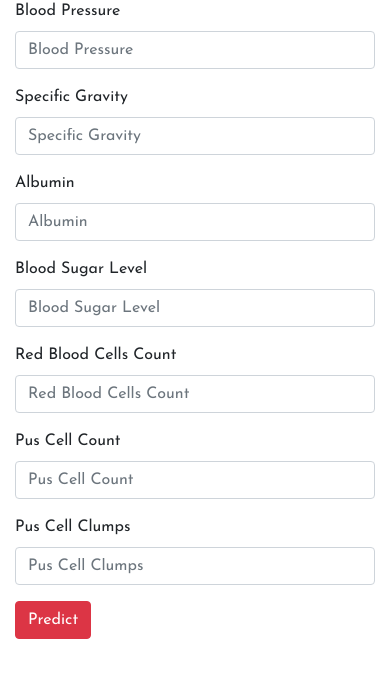
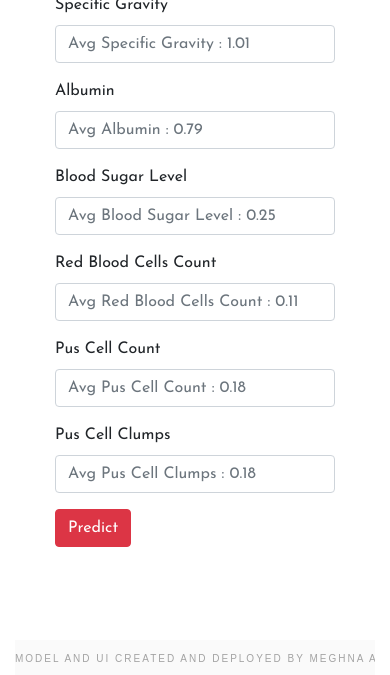
Before and after one commit to megz2312/Disease-Prediction-Project, a Flask app: page / in a window 390 px wide. Shown: the part 648-1323 px from the top of the page. Before the commit the page ends 1287 px from the top, so only its background shows below. Run offline with Flask 2, Linux system fonts and the light colour scheme; parts of the project's set-up code (start-up, migrations or seed data) failed here and were passed over; some libraries are stand-ins or nearby versions.

Commit message:
Update kidney.html

```diff
--- a/templates/kidney.html
+++ b/templates/kidney.html
@@ -19,96 +19,85 @@
     header,
     #intro {
     height: 100%;
+
     }
 
     img {
     display: block;
     max-width: 100%;
     height: auto;
+    padding-bottom: 45px;
+
     }
+    .row {    margin-right: 25px;
+    margin-left: 25px;padding-bottom: 45px;}
+
     </style>
     <title>Kidney Disease Prediction</title>
   </head>
   <body>
-    <header>
-      <nav class="navbar navbar-expand-md navbar-dark bg-dark">
-        <a class="navbar-brand" href="index.html">Health App</a>
-        <button class="navbar-toggler" type="button" data-toggle="collapse" data-target="#navbarCollapse" aria-controls="navbarCollapse" aria-expanded="false" aria-label="Toggle navigation">
-        <span class="navbar-toggler-icon"></span>
-        </button>
-        <div class="collapse navbar-collapse" id="navbarCollapse">
-          <ul class="navbar-nav mr-auto">
-            <li class="nav-item active">
-              <a class="nav-link" href="heart.html">Heart Disease<span class="sr-only">(current)</span></a>
-            </li>
-            <li class="nav-item active">
-              <a class="nav-link" href="kidney.html">Kidney Disease</a>
-            </li>
-            <li class="nav-item active">
-              <a class="nav-link" href="diabetes.html">Diabetes</a>
-            </li>
-            <li class="nav-item active">
-              <a class="nav-link" href="liver.html">Liver Diease</a>
-            </li>
-            <li class="nav-item active">
-              <a class="nav-link" href="cancer.html">Cancer</a>
-            </li>
-          </ul>
-        </div>
-      </nav>
-      <!--Mask-->
+    <headr>
+
+    </headr>  <!--Mask-->
       <div id="intro" class="container-fluid view ">
-        <h1 class="text-center text-capitalize pt-5">Know your chances of getting a kidney disease in one Click!</h1>
-        <hr class="w-75 mx-auto pt-5">
+        <h1 class="text-center text-capitalize pt-5">What are your chances of getting Kidney Disease?</h1><h3 class="text-center text">FIND OUT HERE!</h3>
+        <!--<hr class="w-75 mx-auto pt-1">-->
         <div class="row mb-5">
           <div class="col-lg-6 col-md-6 col-12 my-auto">
-            <img src="../static/img/kidney.png" class="float-left">
+
+            <img src="https://cdn.aarp.net/content/dam/aarp/health/conditions_treatments/2021/10/1140-kidney-disease.jpg" alt="" style="width: 98%; height: 98%; align-self: center;" class="ddd">
 
 
           </div>
-          <div class="col-lg-6 col-md-6 col-12">
+          <div class="col-lg-6 col-md-6 col-12" style="padding-top: 15px;">
             <form action="{{ url_for('predict')}}" method="post">
               <div class="form-group">
                 <!-- TODO : Year to accept only year date picker -->
                 <label for="bp">Blood Pressure</label>
-                <input class="form-control" type="number" id="bp" name="Year" required="required" placeholder="Blood Pressure">
+                <input class="form-control" type="number" id="bp" name="Year" required="required" placeholder="Avg Blood Pressure : 74">
+
               </div>
 
               <div class="form-group">
                 <label for="sg">Specific Gravity</label>
-                <input class="form-control" type="number" step="any" id="sg" name="sg" required="required" placeholder="Specific Gravity">
+                <input class="form-control" type="number" step="any" id="sg" name="sg" required="required" placeholder="Avg Specific Gravity : 1.01">
               </div>
 
               <div class="form-group">
                 <label for="al">Albumin</label>
-                <input class="form-control" type="number" id="al" name="al" required="required" placeholder="Albumin">
+                <input class="form-control" type="number" id="al" name="al" required="required" placeholder="Avg Albumin : 0.79">
               </div>
 
               <div class="form-group">
                 <label for="su">Blood Sugar Level</label>
-                <input class="form-control" type="number" id="su" name="su" required="required" placeholder="Blood Sugar Level">
+                <input class="form-control" type="number" id="su" name="su" required="required" placeholder="Avg Blood Sugar Level : 0.25">
               </div>
 
               <div class="form-group">
                 <label for="rbc">Red Blood Cells Count</label>
-                <input class="form-control" type="number" id="rbc" name="rbc" required="required" placeholder="Red Blood Cells Count">
+                <input class="form-control" type="number" id="rbc" name="rbc" required="required" placeholder="Avg Red Blood Cells Count : 0.11">
               </div>
 
               <div class="form-group">
                 <label for="pc">Pus Cell Count</label>
-                <input class="form-control" type="number" id="pc" name="pc" required="required" placeholder="Pus Cell Count">
+                <input class="form-control" type="number" id="pc" name="pc" required="required" placeholder="Avg Pus Cell Count : 0.18">
               </div>
 
               <div class="form-group">
                 <label for="pcc">Pus Cell Clumps</label>
-                <input class="form-control" type="number" id="pcc" name="pcc" required="required" placeholder="Pus Cell Clumps">
+                <input class="form-control" type="number" id="pcc" name="pcc" required="required" placeholder="Avg Pus Cell Clumps : 0.18">
               </div>
 
               <button type="submit" class="btn btn-danger">Predict</button>
+
             </form>
           </div>
         </div>
+        <div style="position:relative;font-family:'Open Sans',Helvetica,Arial,sans-serif;font-size:12px;line-height:36px;text-align:center;background-color:#FAFAFA;height:35px;margin-top:10px;overflow:hidden;">
+<span style="display:inline;margin-right:10px;line-height:38px;font-family:Questrial,sans-serif;text-transform:uppercase;color:#A3A3A3;font-size:10px;letter-spacing:2px;white-space:nowrap;">MODEL AND UI CREATED AND DEPLOYED BY MEGHNA ASHOK @ 2023</span></a>
+</div>
       </div>
+
       <!--/.Mask-->
     </header>
     <script src='https://kit.fontawesome.com/a076d05399.js'></script>
@@ -117,5 +106,6 @@
     <script src="https://code.jquery.com/jquery-3.3.1.slim.min.js" integrity="sha384-q8i/X+965DzO0rT7abK41JStQIAqVgRVzpbzo5smXKp4YfRvH+8abtTE1Pi6jizo" crossorigin="anonymous"></script>
     <script src="https://cdnjs.cloudflare.com/ajax/libs/popper.js/1.14.7/umd/popper.min.js" integrity="sha384-UO2eT0CpHqdSJQ6hJty5KVphtPhzWj9WO1clHTMGa3JDZwrnQq4sF86dIHNDz0W1" crossorigin="anonymous"></script>
     <script src="https://stackpath.bootstrapcdn.com/bootstrap/4.3.1/js/bootstrap.min.js" integrity="sha384-JjSmVgyd0p3pXB1rRibZUAYoIIy6OrQ6VrjIEaFf/nJGzIxFDsf4x0xIM+B07jRM" crossorigin="anonymous"></script>
+
   </body>
 </html>
```
